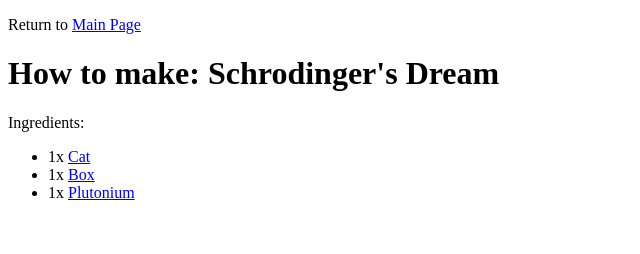
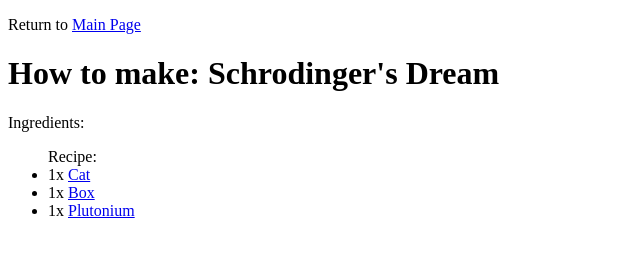
Before and after one commit to VectorDelta/Recipe_new, a plain HTML site: page recipe/schrodinger.html in a window 1280 px wide. Shown: the whole page, without its empty margins (0-640 px from the left). Drawn offline with Linux system fonts and the light colour scheme.

Commit message:
<chore>Add the "Recipe" label in <body>
Added the Recipe's label in the <body>'s element

```diff
--- a/recipe/schrodinger.html
+++ b/recipe/schrodinger.html
@@ -8,7 +8,7 @@
         <p>Return to <a href="../index.html">Main Page</a></p>
         <h1>How to make: Schrodinger's Dream</h1>
         <p>Ingredients:</p>
-        <ul>
+        <ul>Recipe:
            <li>1x <a target="_blank" rel="noopener noreferrer" href="https://en.wikipedia.org/wiki/Cat">Cat</a></li>
            <li>1x <a target="_blank" rel="noopener noreferrer" href="https://en.wikipedia.org/wiki/Box">Box</a></li>
            <li>1x <a target="_blank" rel="noopener noreferrer" href="https://en.wikipedia.org/wiki/Plutonium" >Plutonium</a></li>
```
